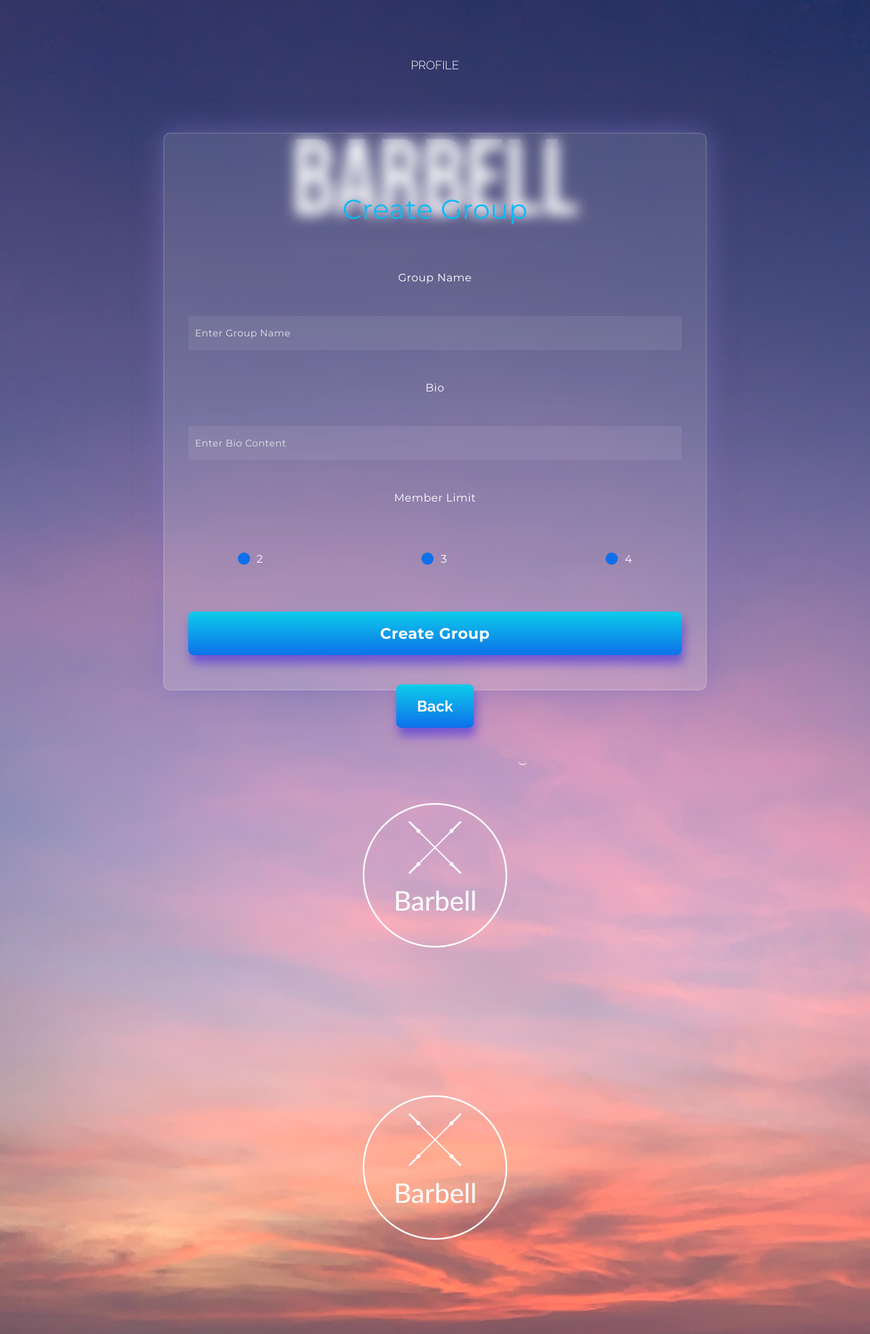
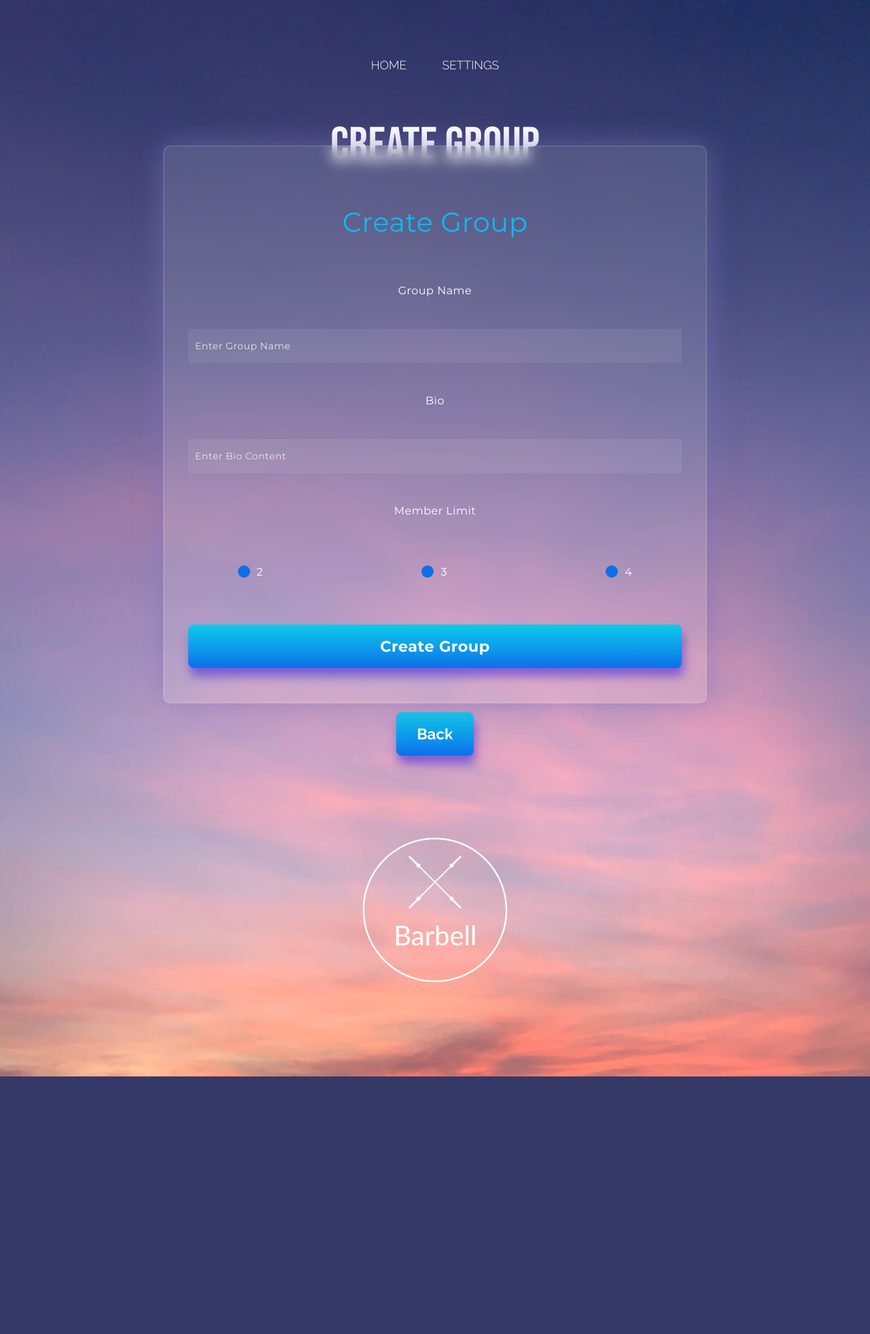
Before and after one commit to alexfisher03/Barbell, a Django app: page /creategroup/ in a window 1280 px wide. Shown: the whole page at 68% size. After the commit the page ends 1584 px from the top, so only its background shows below. Run offline with Django 4.2, Linux system fonts and the light colour scheme; the visitor is signed in with stand-in values (Sample User, id 1).

Commit message:
5:59pm 8/24/23

```diff
--- a/gym_app/static/css/styles.css
+++ b/gym_app/static/css/styles.css
@@ -283,20 +283,19 @@ html {
 
 .main-footer {
   color: white;
-  padding: 5em 0;
-  min-height: 20vh;
+  padding: 5em;
+  min-height: 10vh;
   display: flex;
   flex-direction: column;
-  position: relative;
   align-items: center;
-  justify-content: flex-end;
+  justify-content: center;
 }
 
 .main-footer-container {
   flex: 1;
   display: flex;
   align-items: center;
-  margin-top: 20px;
+  margin-top: 30px;
 }
 
 .main-footer-container ul {
@@ -649,6 +648,7 @@ button{
   box-shadow: 0 0 40px rgba(122, 113, 189, 0.6);
   padding: 50px 35px;
   margin-top: 20px;
+  margin-bottom: 2em;
 }
 
 .member-limit-details {
--- a/gym_app/static/js/creategroup.js
+++ b/gym_app/static/js/creategroup.js
@@ -3,12 +3,16 @@ document.getElementById("back-button").addEventListener("click", function(event)
     history.back();
 });
 
+const createGroup = document.getElementById("create-group");
+console.log(createGroup);
 
+document.addEventListener("DOMContentLoaded", function() {
+    const createGroup = document.getElementById("create-group");
+    console.log(createGroup);
 
-
-const createGroup = document.getElementById("create-group");
-
-createGroup.addEventListener("click",event =>{
-    event.preventDefault();
-    window.location.href = "group_screen.html";
+    createGroup.addEventListener("click", event => {
+        event.preventDefault();
+        console.log("Button clicked!");
+        window.location.href = "group_screen.html";
+    });
 });
--- a/gym_app/templates/creategroup/creategroup_screen.html
+++ b/gym_app/templates/creategroup/creategroup_screen.html
@@ -1,42 +1,35 @@
 {% extends 'index.html' %}
 {% load static %}
 
-<!DOCTYPE html>
-<html>
-  <head>
-    <meta name="theme-color"
-          content="#4285f4"/>
-          <title>{% block title %} Barbell | Create Group {% endblock %} </title>
-    <meta name="description" content="This is the description" />
-    <link rel="stylesheet" type="text/css" href="{% static 'css/styles.css' %}" />
-    <link
-      rel="stylesheet"
-      href="https://fonts.googleapis.com/css2?family=Montserrat:wght@400;700&display=swap"
-    />
-  </head>
+  <title>{% block title %} Barbell | Create Group {% endblock %} </title>
   <body>
     <div class="page-wrapper">
       <header class="main-header">
-          <br>
-          <br>
-          <br>
-          <br>
       <nav class="nav main-nav">
+        {% block nav %}
           <li><a href="home_screen.html">HOME</a></li>
           <li><a href="generalsettings_screen.html">SETTINGS</a></li>
-          {% block header %}<h1 class="barbell barbell-large">Barbell</h1> {% endblock %}
-      </nav>
+          {% block header %}<h1 class="barbell ">Create Group</h1> {% endblock %}
+        <br>
+        <br>
+        <br>
+        <br>
+          {% endblock %}
+        </nav>
     </header>
     <section class="container main-header">
     {% block content %}
+    <br>
+    <br>
+    <br>
+    <br>
       <form class="registration-form">
         <h3 class="section-header">Create Group</h3>
-        <label class="content" for="username">Group Name</label>
+        <label class="content" >Group Name</label>
         <input type="text" placeholder="Enter Group Name" id="groupname">
-
-        <label class="content" for="username">Bio</label>
+        <label class="content" >Bio</label>
         <input type="text" placeholder="Enter Bio Content" id="bio_group">
-        <label class="content" for="member-limit-details">Member Limit</label>
+        <label class="content">Member Limit</label>
         <div class="member-limit-details">
           <input type="radio" name="limit" id="dot-1">
           <input type="radio" name="limit" id="dot-2">
@@ -57,26 +50,33 @@
           </div>
         </div>
         <br>
-        <button id="create-group" class="login-button" role="button">Create Group</button>
+        <button id="create-group" class="login-button" type="button">Create Group</button>
         <br>
       </form>
+      <br>
+      <br>
+      <br>
+      <br>
     {% endblock %}
     </section>
-    {% block additional_footer_content %}
       <footer class="main-footer">
+      {% block additional_footer_content %}
+      <br>
+      <br>
+      <br>
+      <br>
         <div class="container main-footer-container">
           <ul class="footer-nav">
               <li>
-                  <a href="#"><button id="back-button" class="profile-button" role="button"><strong> Back </strong></button></a>
+                  <a href="#"><button id="back-button" class="login-button " role="button"><strong> Back </strong></button></a>
               </li>
           </ul>
         </div>
-        <div class="container main-footer-container">
-          <img class="home-screen-image" src="images/barbell_white.png" />
-        </div>
+      {% endblock %}
       </footer>
-    {% endblock %}
   </div>
+  {% block scripts %}
   <script src="{% static 'js/creategroup.js' %}"></script>
+  {% endblock %}
 </body>
 </html>
--- a/gym_app/templates/index.html
+++ b/gym_app/templates/index.html
@@ -3,8 +3,7 @@
 <!DOCTYPE html>
 <html>
   <head>
-    <meta name="theme-color"
-          content="#4285f4"/>
+    <meta name="theme-color viewport" content="width=device-width, initial-scale=1.0">
     <title>{% block title %} Barbell | Index {% endblock %}</title>
     <meta name="description" content="This is the description" />
     <link rel="stylesheet" type="text/css" href="{% static 'css/styles.css' %}" />
@@ -22,13 +21,15 @@
           <br>
       <nav class="nav main-nav">
         {% block nav %}
-          <li><a href="profile_self_screen.html">PROFILE</a></li>
+          <li><a href="signing/signin_screen.html">LOGIN</a></li>
           <h1 class="barbell">{% block header %}{% endblock %}</h1>
         {% endblock %}
       </nav>
       </header>
       <section class="content-section container main-header">
-        {% block content %}{% endblock %}
+        {% block content %}
+        <div class="barbell">WELCOME TO BARBELL</div>
+        {% endblock %}
       </section>
       <footer class="main-footer">
       {% block additional_footer_content %}{% endblock %}
@@ -37,6 +38,8 @@
       </div>
       </footer>
     </div>
+    {% block scripts %}
     <script src="{% static 'js/home.js' %}"></script>
+    {% endblock %}
 </body>
 </html>
--- a/gym_app/urls.py
+++ b/gym_app/urls.py
@@ -2,7 +2,7 @@ from django.urls import path
 from . import views
 
 urlpatterns = [
-    path('templates', views.index, name='index'),
+    path('', views.index, name='index'),
     path('about/', views.about_screen, name='about'),
     path('creategroup/', views.creategroup_screen, name='create_group'),
     path('forgot_password/', views.forgotpassword_screen, name='forgot_password'),
```
Also changed, not shown: gym_app/templates/about/about_screen.html (+3 -18 lines), 2 other files.
